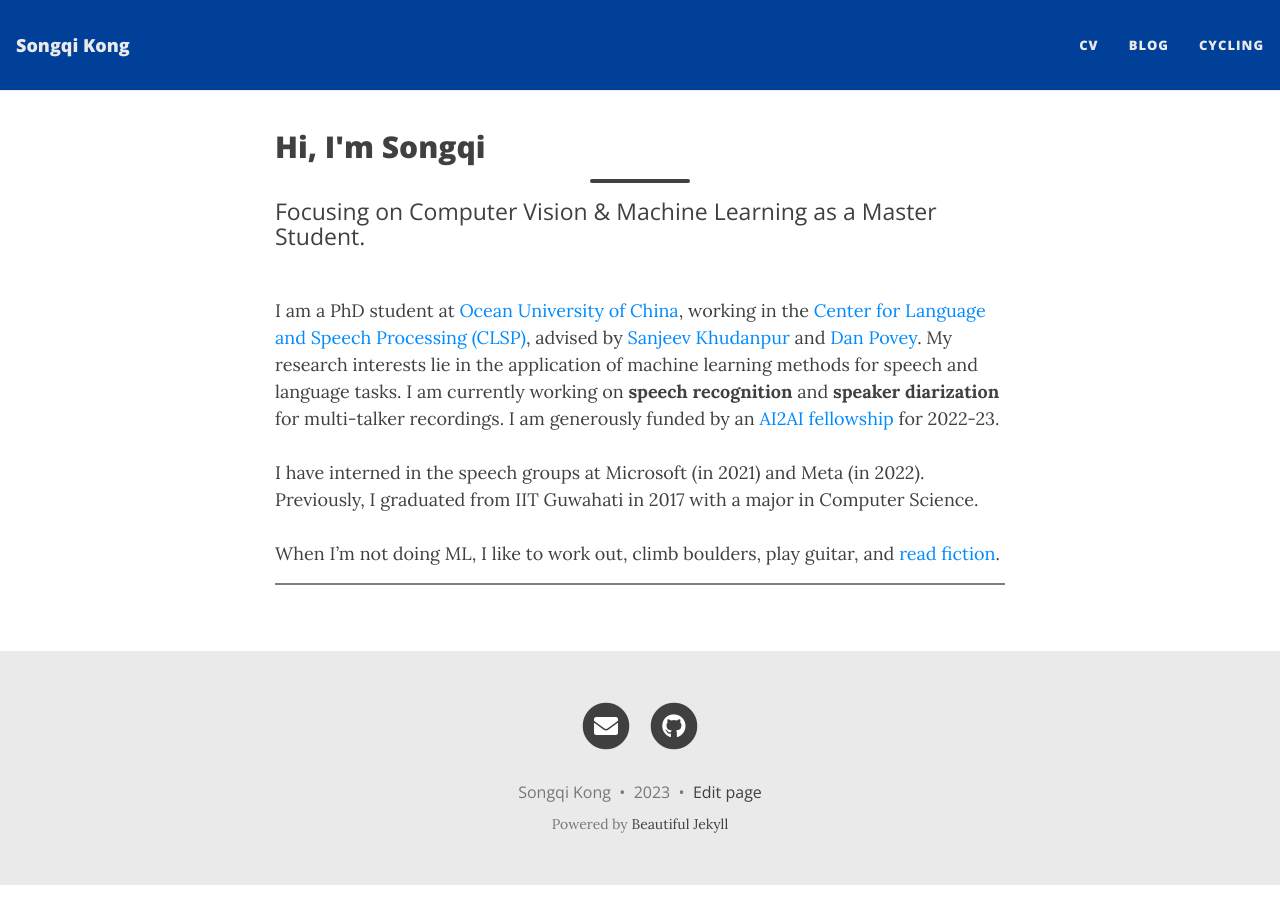
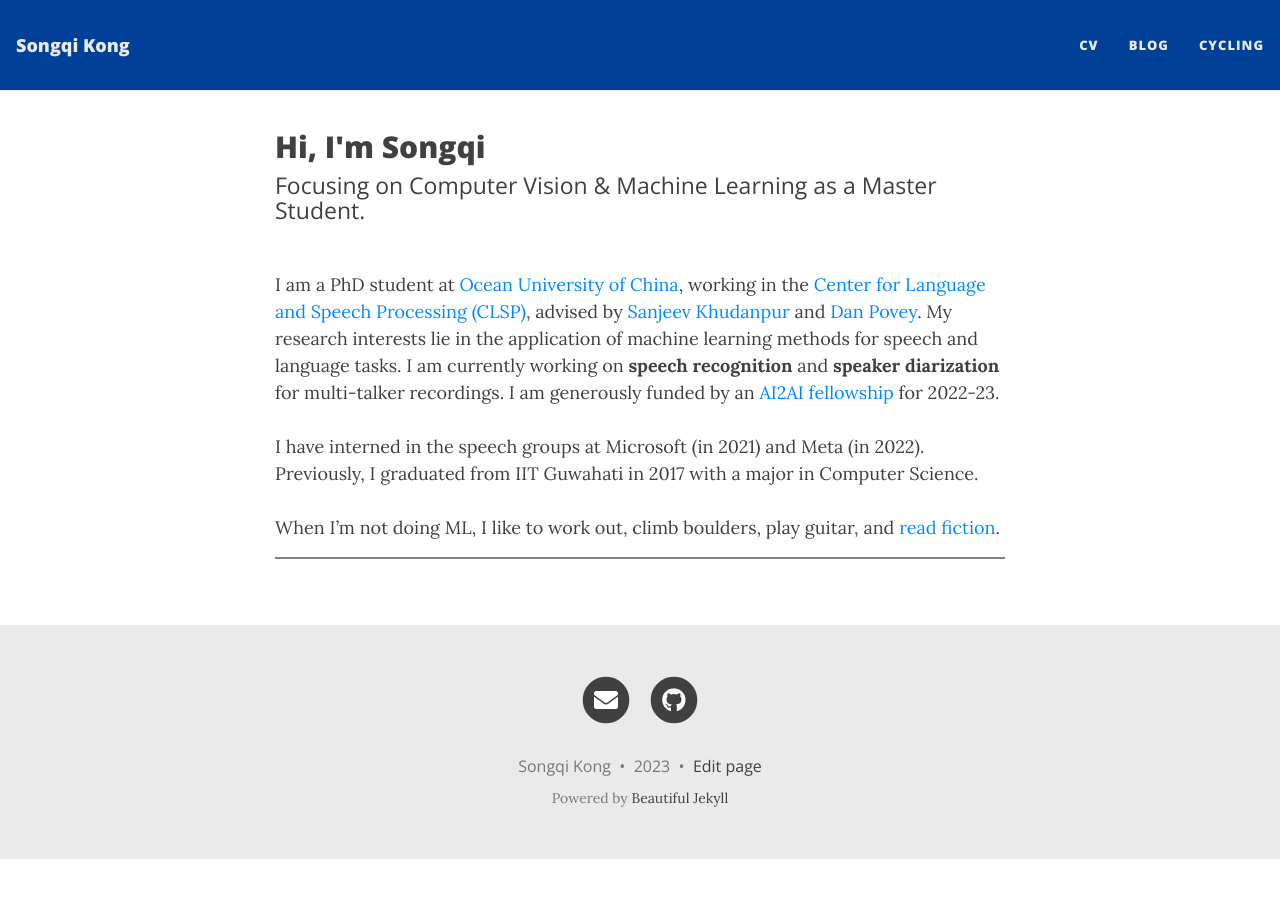
Before and after one commit to songqikong/songqikong.github.io, a Jekyll site: the page built from index.html, in a window 1280 px wide. Built offline with Jekyll 4.4.1, drawn with Linux system fonts in a browser that asks for light colours; nearby versions of some CDN libraries; the list of posts is cut into pages by our own code.

Commit message:
Update header.html

```diff
--- a/_includes/header.html
+++ b/_includes/header.html
@@ -64,7 +64,7 @@
           <h1>{% if page.title %}{{ page.title | strip_html }}{% else %}<br/>{% endif %}</h1>
           {% if page.subtitle %}
             {% if include.type == "page" %}
-              <hr class="small">
+<!--               <hr class="small"> -->
               <span class="{{ include.type }}-subheading">{{ page.subtitle | strip_html }}</span>
             {% else %}
               <h2 class="{{ include.type }}-subheading">{{ page.subtitle | strip_html }}</h2>
```
